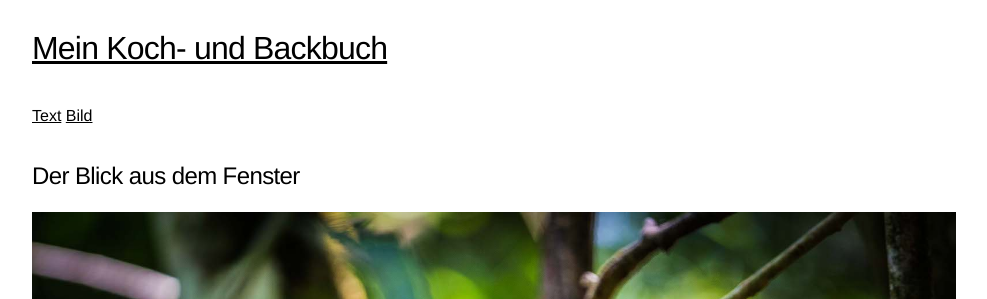
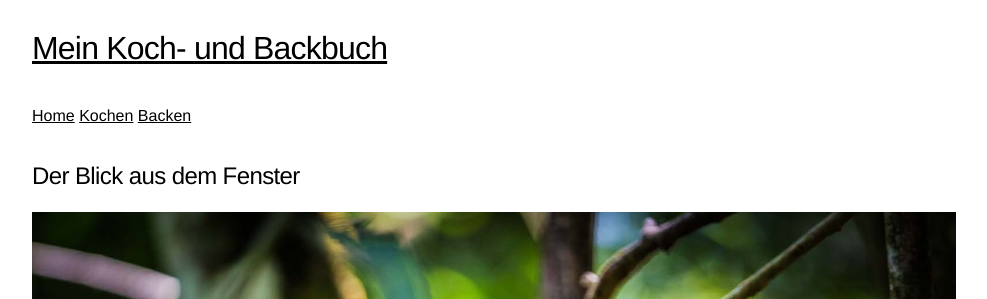
Before and after one commit to 2309Dev/2309Dev.github.io, a Jekyll site: the page built from index.md, in a window 1280 px wide. Shown: the top 299 px of the page, without its empty margins (146-1133 px from the left). Built offline with Jekyll 4.4.1, drawn with Linux system fonts in a browser that asks for light colours; our own code applies the rules of GitHub Pages for plain Markdown files.

Commit message:
Update _nav.html

```diff
--- a/_includes/_nav.html
+++ b/_includes/_nav.html
@@ -2,6 +2,7 @@
     <a href="/">
         <h1>{{ page.title | default: site.title }}</h1>
     </a>
-    <a href="index.html">Text</a>
-    <a href="image.html">Bild</a>
+    <a href="index.html">Home</a>
+    <a href="kochen.html">Kochen</a>
+    <a href="backen.html">Backen</a>
 </div>
```
